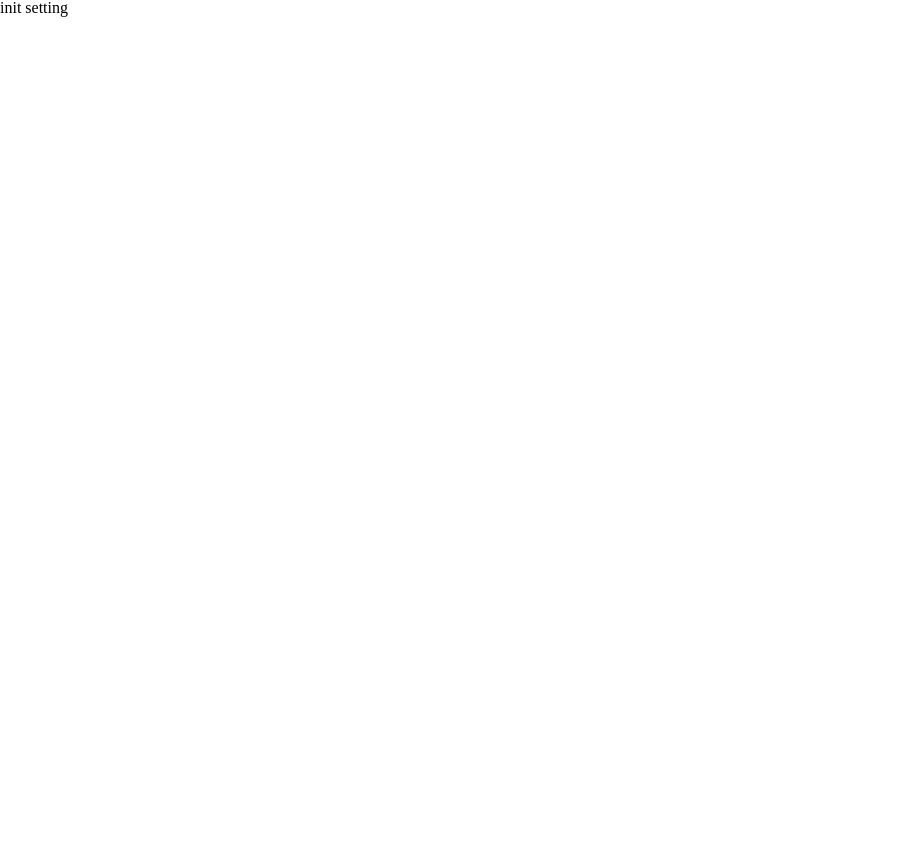
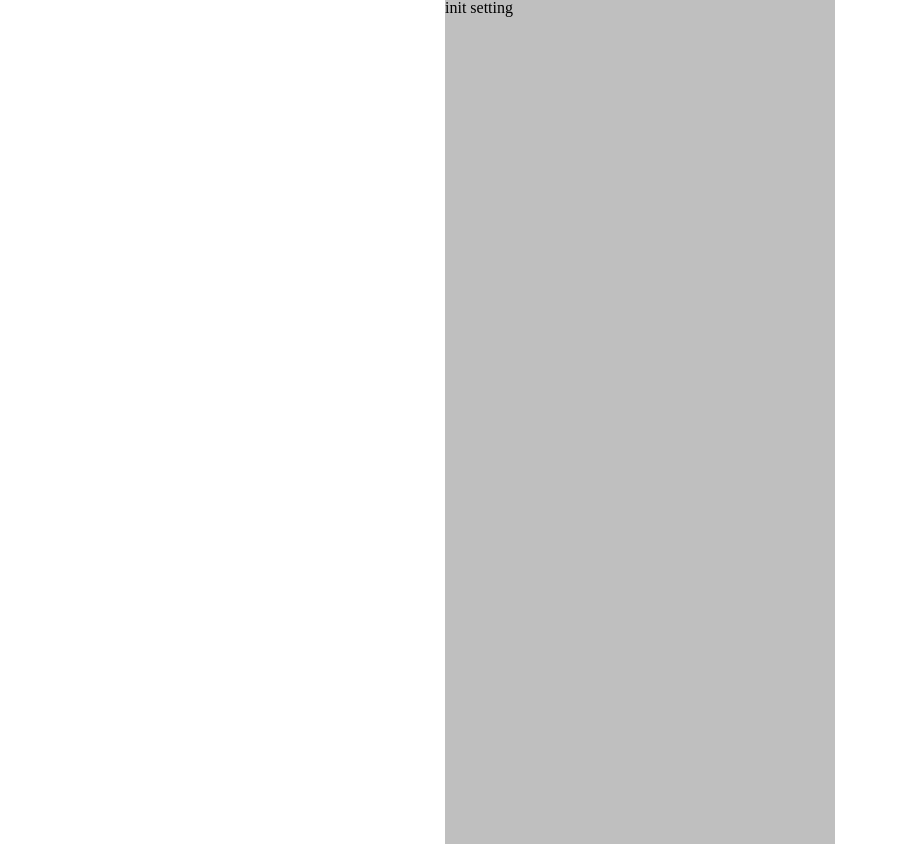
Before and after one commit to 0urFit/OurFit_Client, a Next.js app: page / in a window 1280 px wide. Shown: the whole page, without its empty margins (0-898 px from the left). Before the commit the page ends 800 px from the top, so only its background shows below. Built offline with nearby package versions, Linux system fonts and the light colour scheme.

Commit message:
design: DefaultLayout 추가

```diff
--- /dev/null
+++ b/src/common/layout/DefaultLayout.tsx
@@ -0,0 +1,15 @@
+import { ReactNode } from 'react';
+import { DL } from './style';
+import { useRouter } from 'next/router';
+
+interface propsType {
+    children: ReactNode;
+}
+
+const DefaultLayout = (props: propsType) => {
+    const router = useRouter();
+    console.log(router.pathname);
+    return <DL.Container>{props.children}</DL.Container>;
+};
+
+export default DefaultLayout;
--- /dev/null
+++ b/src/common/layout/style.ts
@@ -0,0 +1,12 @@
+import styled from 'styled-components';
+
+const DL = {
+    Container: styled.div`
+        margin: auto;
+        width: 24.375rem;
+        height: 52.75rem;
+        background-color: #bfbfbf;
+    `,
+};
+
+export { DL };
--- a/src/pages/_app.tsx
+++ b/src/pages/_app.tsx
@@ -1,3 +1,4 @@
+import DefaultLayout from '@/common/layout/DefaultLayout';
 import GlobalStyle from '@/styles/GlobalStyle';
 import type { AppProps } from 'next/app';
 
@@ -5,7 +6,9 @@ export default function App({ Component, pageProps }: AppProps) {
     return (
         <>
             <GlobalStyle />
-            <Component {...pageProps} />
+            <DefaultLayout>
+                <Component {...pageProps} />
+            </DefaultLayout>
         </>
     );
 }
```
